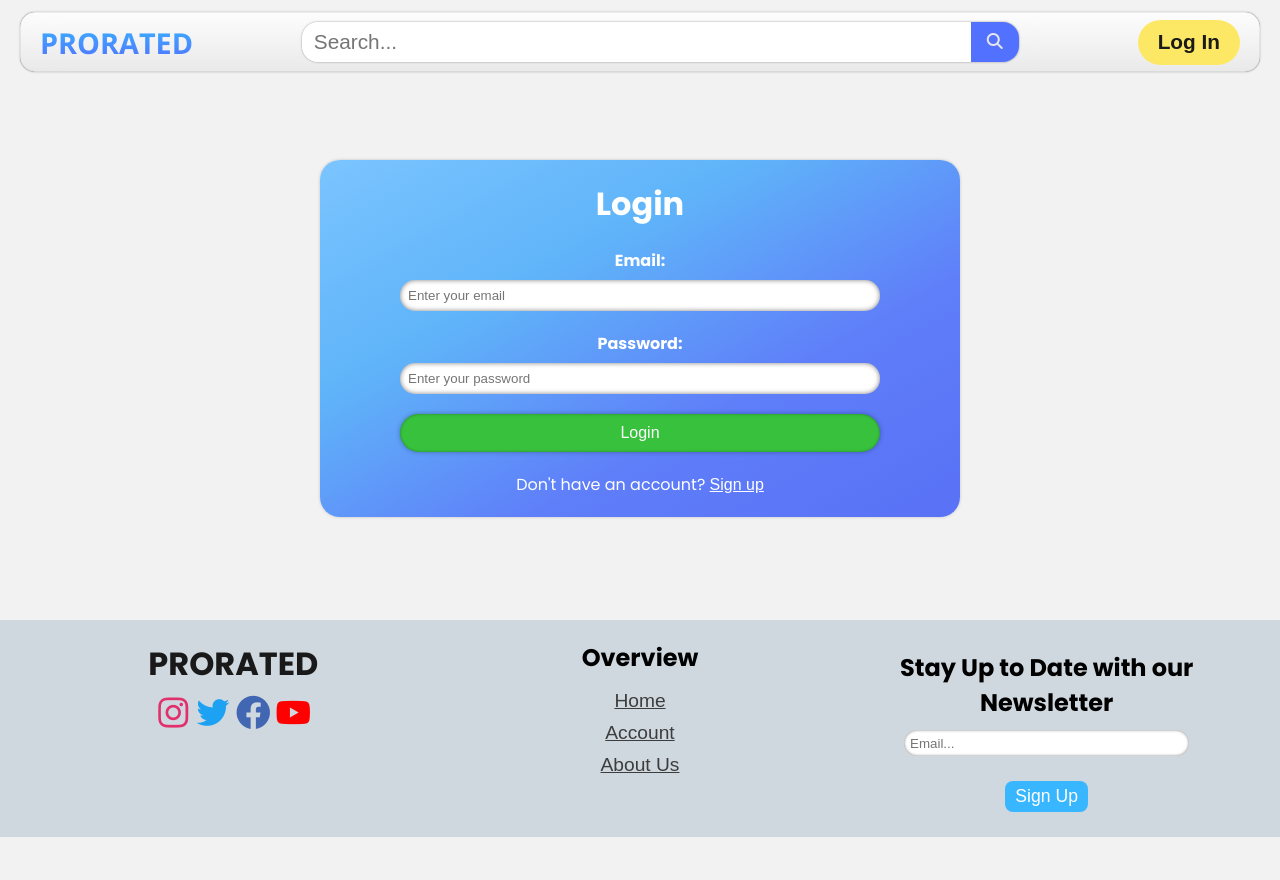
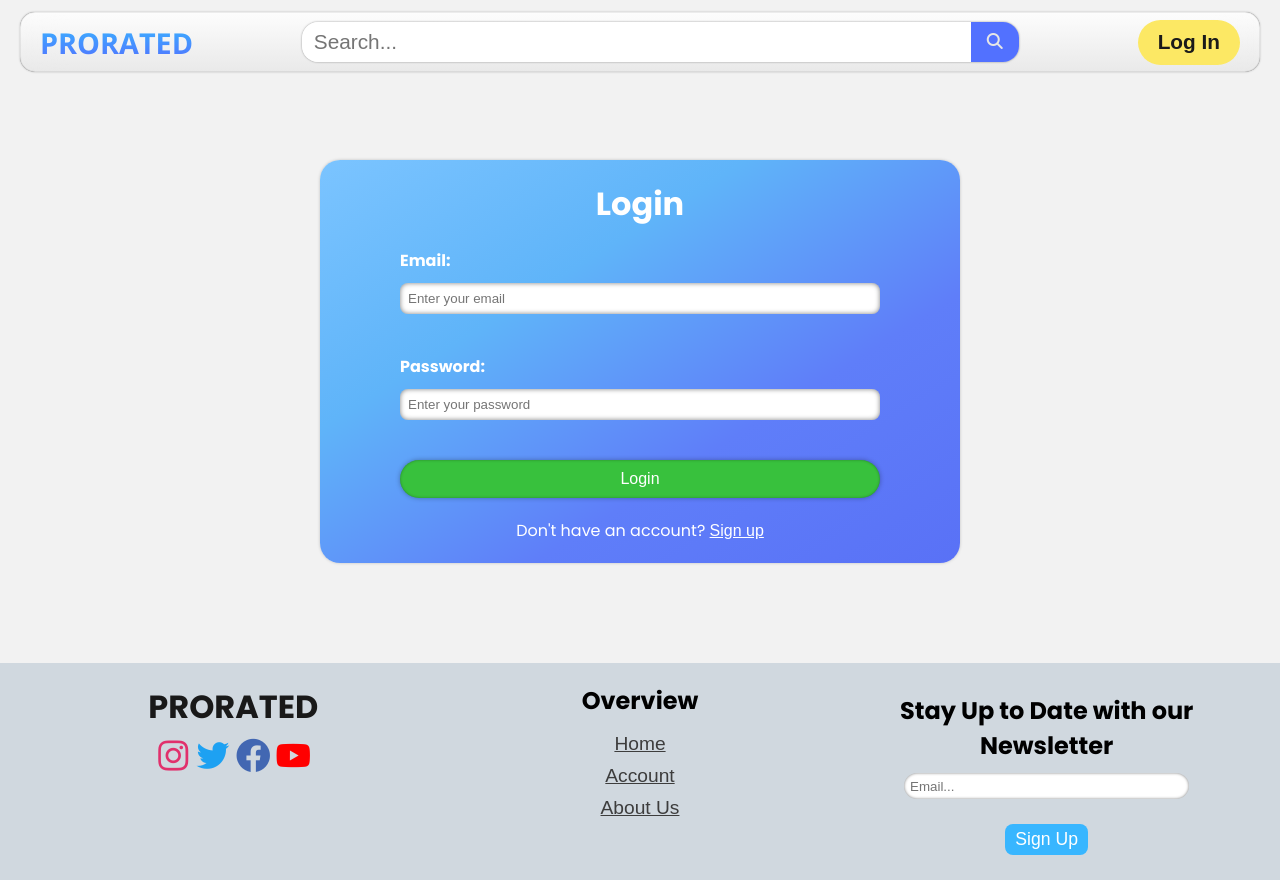
Before and after one commit to lgxxhi/Prorated-Front-End, a React (Create React App) app: page /login-signup in a window 1280 px wide. Before the commit the page ends 837 px from the top, so only its background shows below. Built offline with nearby package versions, Linux system fonts and the light colour scheme; no server answers.

Commit message:
fix: login form spacing improvements

```diff
--- a/src/Pages/LoginSignup/LoginSignup.scss
+++ b/src/Pages/LoginSignup/LoginSignup.scss
@@ -40,19 +40,20 @@ $white_ffffff: #ffffff;
     &__form {
       display: flex;
       flex-direction: column;
-      align-items: center;
       width: 80%;
       &__label {
+        display: flex;
+
         color: $white_ffffff;
         font-weight: bold;
-        margin-bottom: 5px;
+        margin-bottom: 8px;
       }
       &__textBox {
         width: 100%;
         padding: 8px;
-        margin-bottom: 20px;
+        margin-bottom: 40px;
         border: 0;
-        border-radius: 15px;
+        border-radius: 0.5rem;
         box-shadow: 0px 0px 5px rgba(#000000, 0.5) inset;
 
         &::placeholder {
```
Also changed, not shown: src/Pages/LoginSignup/dist/LoginSignup.css (added), src/Pages/LoginSignup/dist/LoginSignup.min.css (added).
